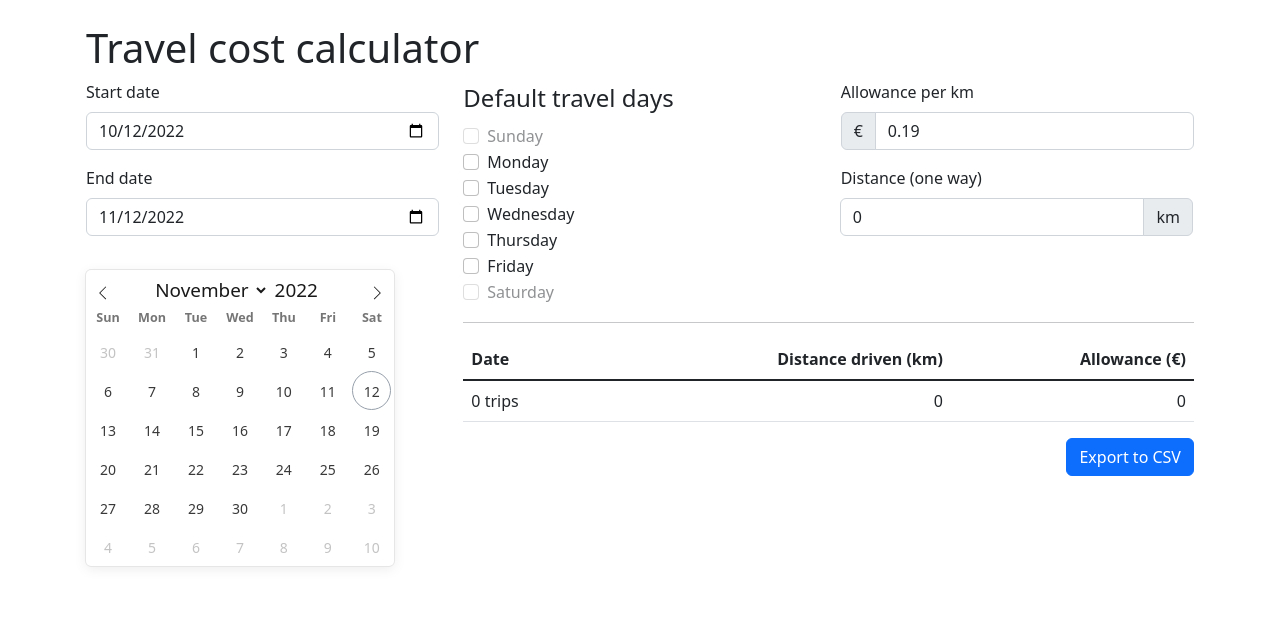
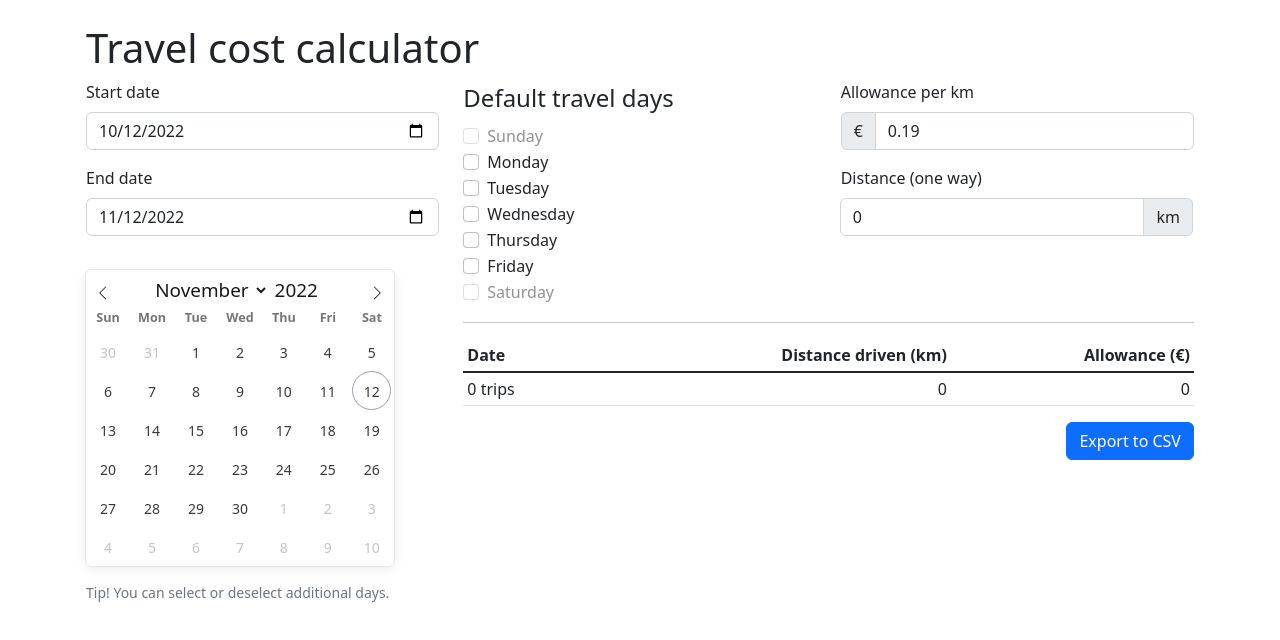
Before and after one commit to marcovdb/travelcost-calculator, a Vue app: page / in a window 1280 px wide. Shown: the top 640 px of the page. Built offline with nearby package versions, Linux system fonts and the light colour scheme.

Commit message:
Add hint

```diff
--- a/src/App.vue
+++ b/src/App.vue
@@ -85,6 +85,11 @@ const exportToCsv = () => {
               :travel-days="travelDays"
               @update:travelDates="setTravelDates"
             />
+            <div class="mt-3">
+              <span class="form-text"
+                >Tip! You can select or deselect additional days.</span
+              >
+            </div>
           </div>
         </div>
         <div class="col-lg-8">
@@ -125,7 +130,7 @@ const exportToCsv = () => {
           </div>
           <div class="col-12">
             <hr />
-            <table class="table">
+            <table class="table table-sm">
               <thead>
                 <tr>
                   <th>Date</th>
```
